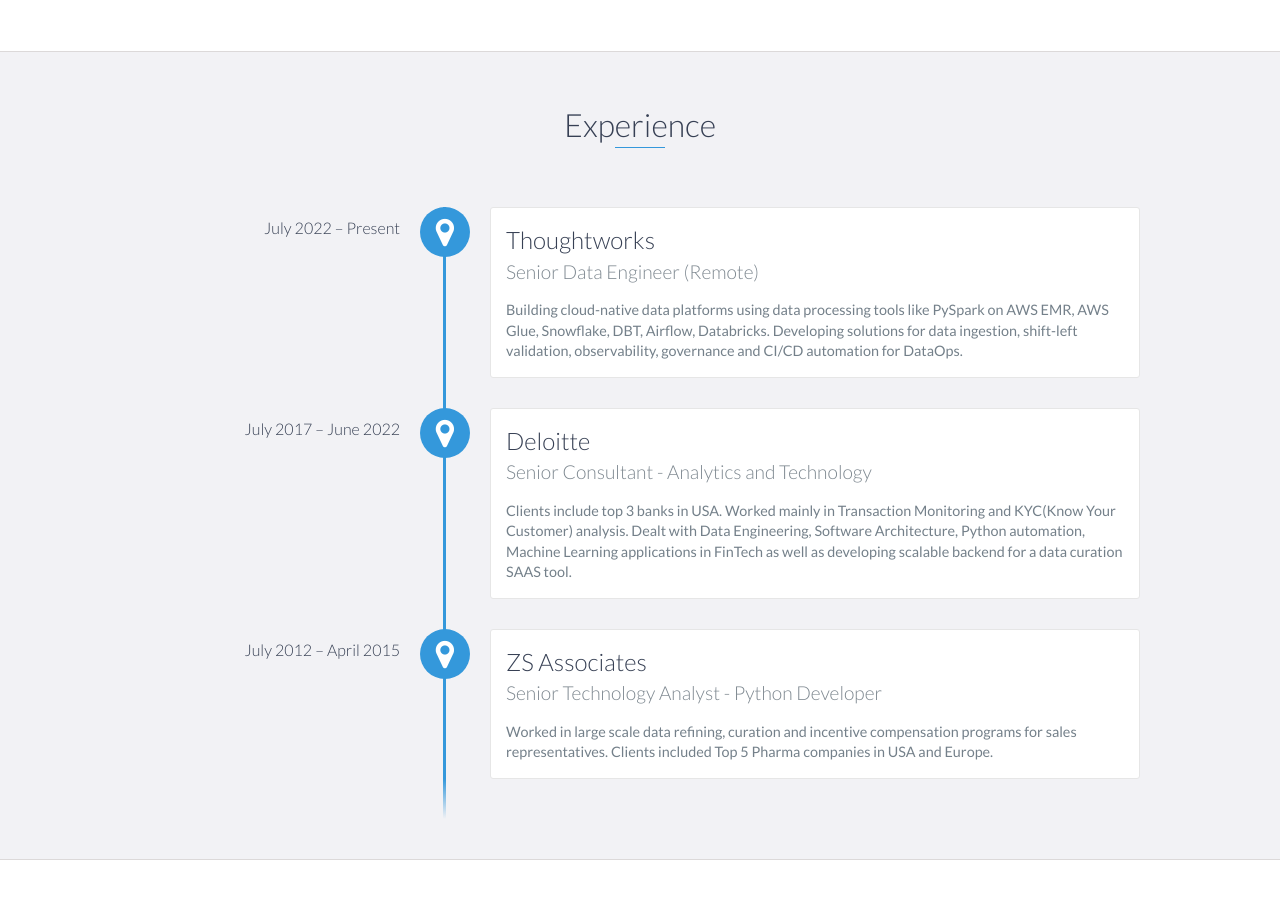
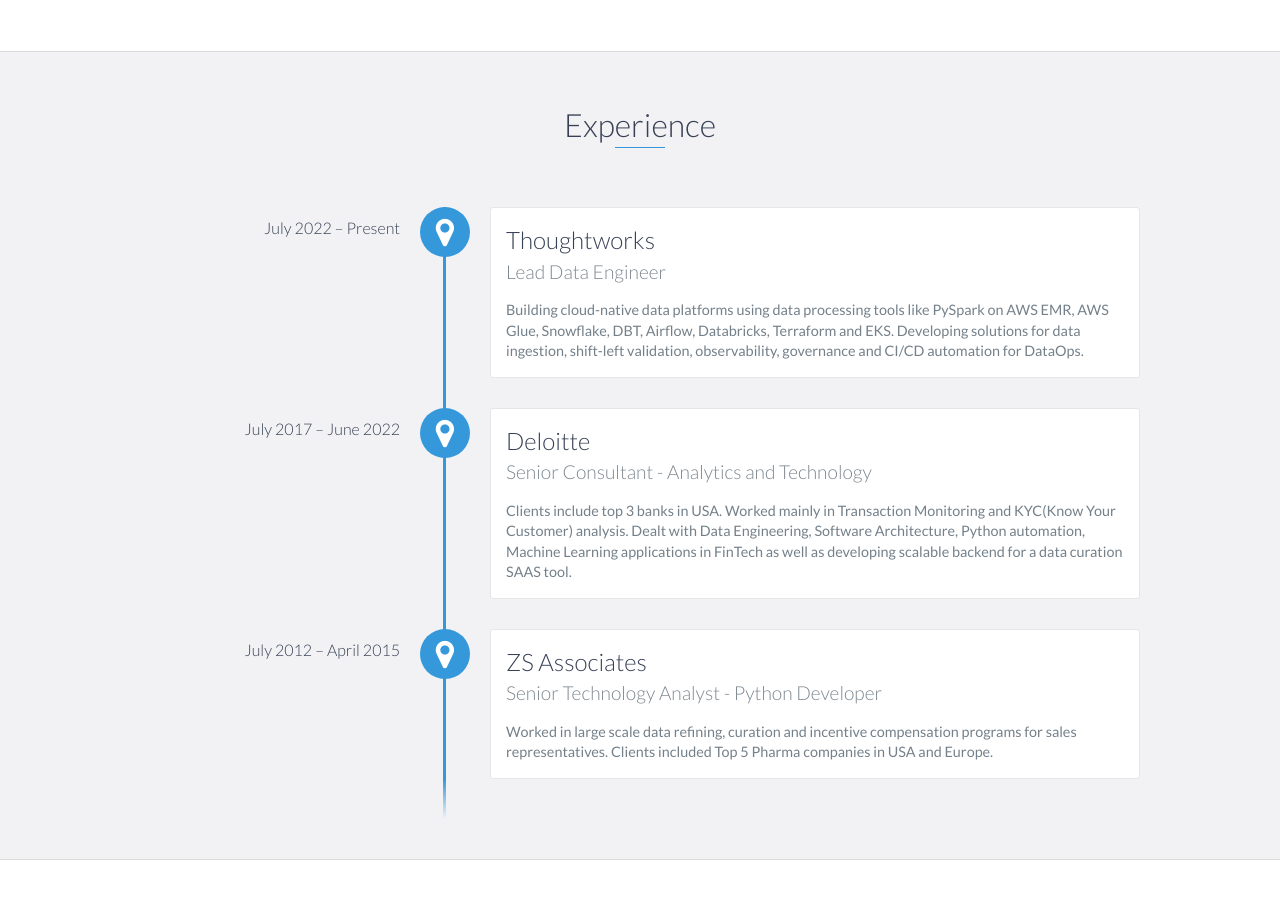
Before and after one commit to spsphulse/My-Portfolio, a Jekyll site: the page index.html, which Jekyll copies as it is, in a window 1280 px wide and 900 px high, scrolled down 2723 px. Built offline with Jekyll 4.4.1, drawn with Linux system fonts in a browser that asks for light colours; comment, search, counter and statistics services are not loaded.

Commit message:
Updated role & stack

```diff
--- a/index.html
+++ b/index.html
@@ -151,10 +151,10 @@
         <div id="experience-timeline">
             <div data-date="July 2022 – Present">
                 <h3>Thoughtworks</h3>
-                <h4>Senior Data Engineer (Remote)</h4>
+                <h4>Lead Data Engineer</h4>
                 <p>
                     Building cloud-native data platforms using data processing tools like PySpark on AWS EMR, AWS Glue,
-                    Snowflake, DBT, Airflow, Databricks. Developing solutions for data ingestion, shift-left validation,
+                    Snowflake, DBT, Airflow, Databricks, Terraform and EKS. Developing solutions for data ingestion, shift-left validation,
                     observability, governance and CI/CD automation for DataOps.
                 </p>
             </div>
```
